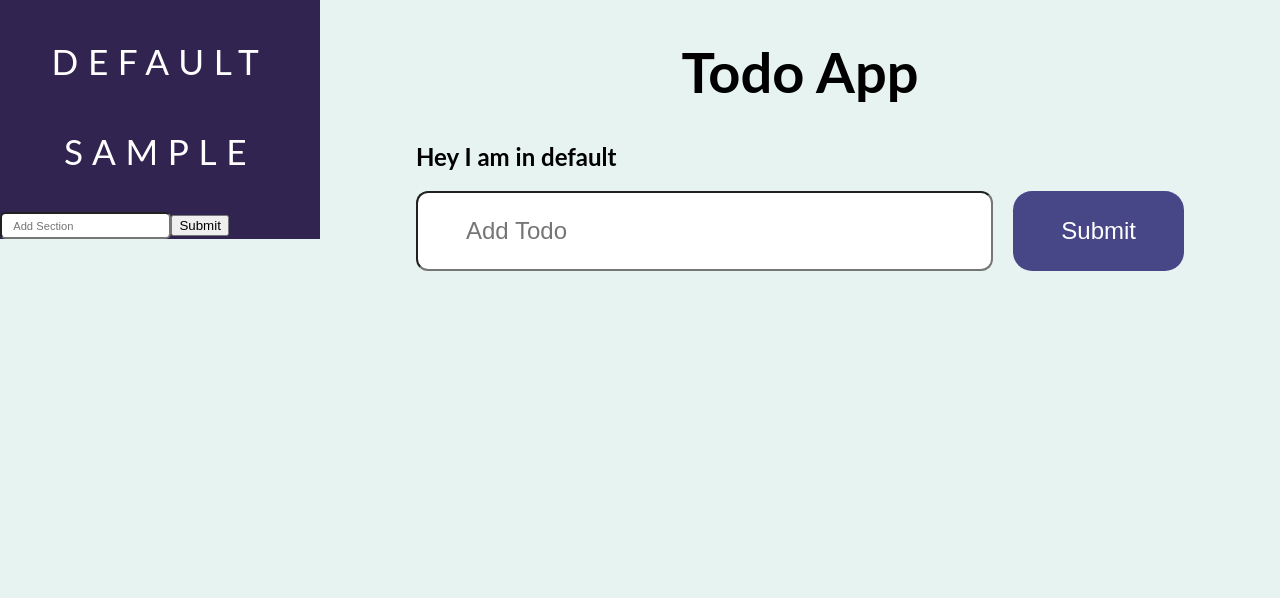
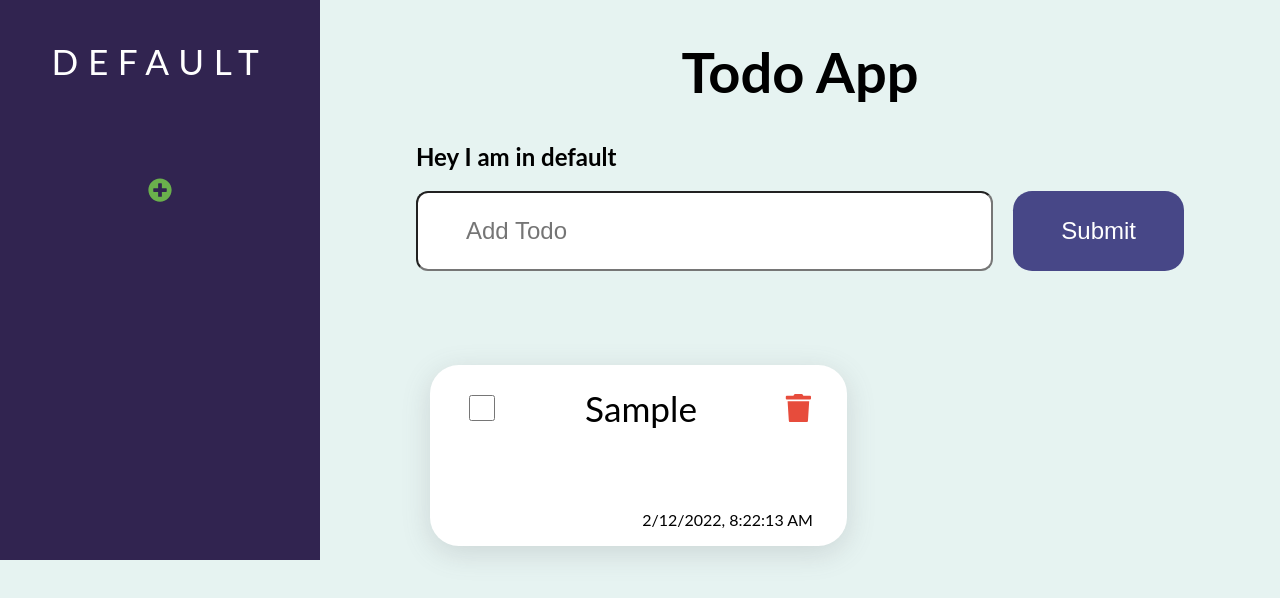
Before and after one commit to ajay297/Todo-App, a React (Create React App) app: page / in a window 1280 px wide. Both pictures are taken after typing "Sample" into the empty fields and a click on the button "Submit". Shown: the top 598 px of the page. Built offline with nearby package versions, Linux system fonts and the light colour scheme; the HTML template or start-up script is replaced by a standard one.

Commit message:
added delete icon and changed the visibilty of section input

```diff
--- a/package.json
+++ b/package.json
@@ -8,6 +8,7 @@
     "@testing-library/user-event": "^13.5.0",
     "react": "^17.0.2",
     "react-dom": "^17.0.2",
+    "react-icons": "^4.3.1",
     "react-scripts": "5.0.0",
     "web-vitals": "^2.1.4"
   },
--- a/src/components/Dashboard/Dashboard.css
+++ b/src/components/Dashboard/Dashboard.css
@@ -2,19 +2,13 @@
     background-color:  #312450;;  /* fallback for old browsers */
     color: white;
     width: 25%;
-    height: 100vh;
-    max-height: max-content;
 }
 .content{
     /* width: 50%; */
     flex: 0.8;
     margin: 0 auto;
 }
-.section-input{
-    border-radius: 0.5em;
-    padding: 0.5em 1em;
-    font-size: 0.7rem;
-}
+
 ul{
     padding: 0;
     list-style-type: none;
@@ -27,6 +21,21 @@ li{
     letter-spacing: 0.4em;
     text-align: center;
 }
+.add-icon{
+    color:#6ab04c;
+}
+.section-button{
+   display: none;
+}
+.section-input{
+    padding: 0.5em 1em;
+    font-size: 1.1rem;
+    border: 0;
+    background: transparent;
+    outline: 0;
+    color: white;
+    border-bottom: 2px solid white;
+}
 /* span::after{
     content: '';
     position: absolute;
--- a/src/components/Dashboard/Dashboard.js
+++ b/src/components/Dashboard/Dashboard.js
@@ -1,7 +1,15 @@
-import React from 'react';
+import React, { useState } from 'react';
+import { FaPlusCircle } from "react-icons/fa";
 import './Dashboard.css';
 
 function Dashboard({sectionTypes,changeCurentViewHandler,setValue,value,addSection}) {
+
+  const [addSectionMode, setAddSectionMode] = useState(false);
+
+  const addSectionHandler = (e) => {
+    addSection(e);
+    setAddSectionMode(false);
+  }
 
   return (
       <div className="dashboard-container">
@@ -9,16 +17,22 @@ function Dashboard({sectionTypes,changeCurentViewHandler,setValue,value,addSecti
         <ul>
         {
             sectionTypes.map(section=>(
-                <li onClick={()=>changeCurentViewHandler(section)}>
+                <li onClick={()=>changeCurentViewHandler(section)} key={section}>
                   <span>{section}</span>
                 </li>
             ))
         }
+        <li>
+           <form>
+        <input className='section-input' style={{
+            display: addSectionMode ? 'inline-block' : 'none'
+        }} type="text" placeholder="Add Section" value={value}  onChange={e => setValue(e.target.value)}/>
+        <button className='section-button' type="submit" onClick={(e)=>addSectionHandler(e)}>Submit</button>
+        </form>
+        </li>
+        <li><FaPlusCircle className='add-icon' onClick={()=>setAddSectionMode(true)}/></li>
         </ul>
-        <form>
-        <input className='section-input' type="text" placeholder="Add Section" value={value}  onChange={e => setValue(e.target.value)}/>
-        <button type="submit" onClick={addSection}>Submit</button>
-        </form>
+
 
     </div>
       </div>
--- a/src/components/TodoCard/TodoCard.css
+++ b/src/components/TodoCard/TodoCard.css
@@ -12,8 +12,8 @@
     padding: 0.6em 1.2em;
     font-size: 1.8rem;
     background-color: #fff;
-    border-radius: 1.5em;
-    outline: 1px solid black;
+    border-radius: 1em;
+    box-shadow: rgba(100, 100, 111, 0.2) 0px 7px 29px 0px;
 }
 .card-header{
     display: flex;
@@ -34,17 +34,17 @@
     color: grey;
 }
 .delete{
-    font-size: 1.3rem;
-    padding: .5em 1em;
-   border: 2px solid #e74c3c;
-   background-color: #fff;
+    /* font-size: 1.3rem; */
+    /* padding: .5em 1em; */
+   /* border: 2px solid #e74c3c; */
+   /* background-color: #fff; */
     color: #e74c3c;
-    border-radius: 0.5rem;
+    /* border-radius: 0.5rem; */
 }
-.delete:hover{
+/* .delete:hover{
     background-color: #e74c3c;
     color: #fff;
-}
+} */
 span{
     font-size:2.2rem;
 }
--- a/src/components/TodoCard/TodoCard.js
+++ b/src/components/TodoCard/TodoCard.js
@@ -1,4 +1,5 @@
 import React, { useState } from 'react';
+import { FaTrash } from "react-icons/fa";
 import './TodoCard.css';
 
 function TodoCard({todo,deleteTodo,id,currentView,dateAndTime}) {
@@ -9,7 +10,8 @@ function TodoCard({todo,deleteTodo,id,currentView,dateAndTime}) {
       <div className='card-header'>
         <input type='checkbox' className='checkbox' onChange={(e)=>setIsChecked(prev=>!prev)}/>
         <span className={completed}>{todo}</span>
-        <button className='delete' onClick={()=>deleteTodo(id,currentView)}>Delete</button>
+        {/* <button className='delete' onClick={()=>deleteTodo(id,currentView)}>Delete</button> */}
+        <FaTrash className='delete' onClick={()=>deleteTodo(id,currentView)}/>
       </div>
       <div className='card-footer'>
         {dateAndTime.toLocaleString()}
```
Also changed, not shown: 1 other file (tests, documents, lock files or other folders).
